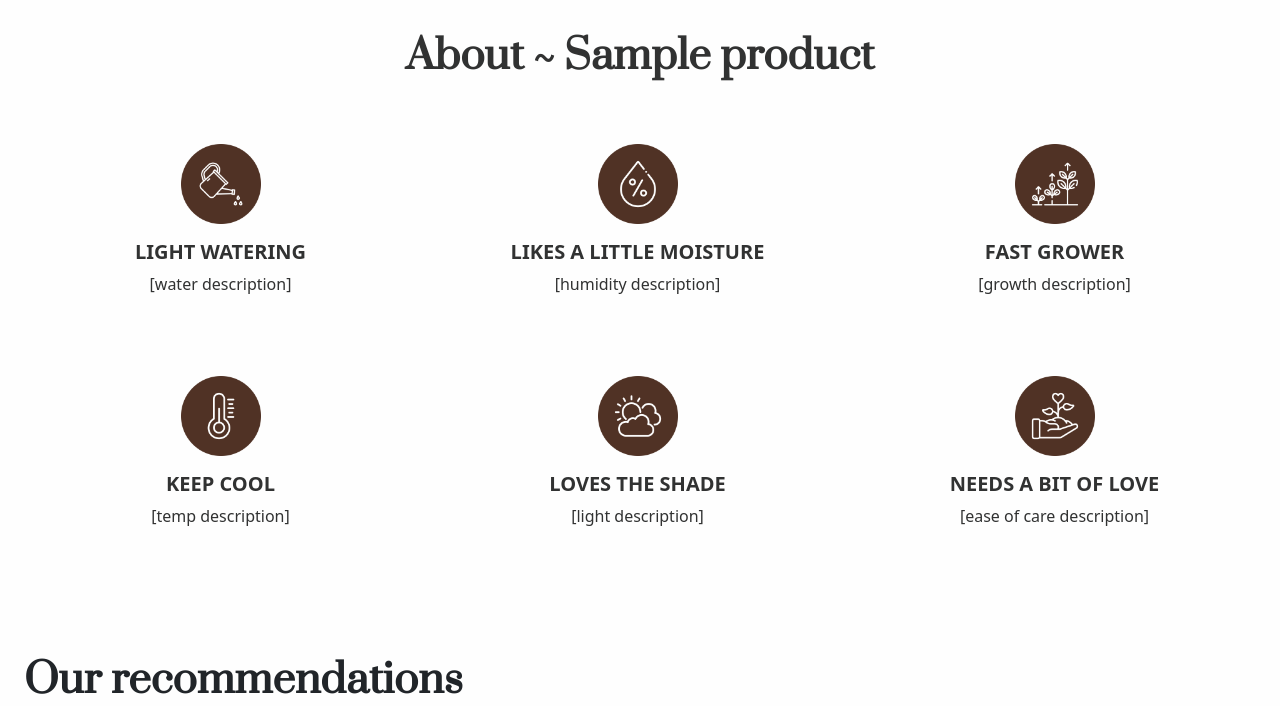
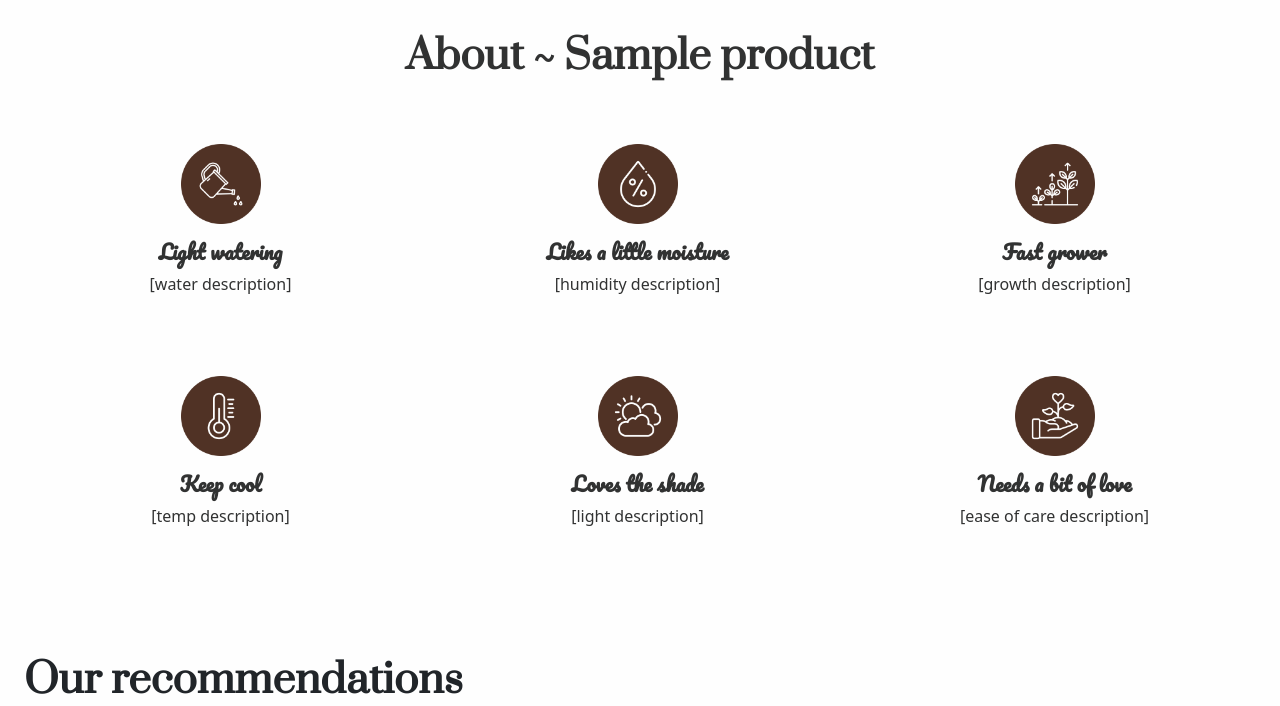
Before and after one commit to lmw95/MS4-greensleeves, a Django app: page /shop/1 in a window 1280 px wide. Shown: the part 816-1522 px from the top of the page. Run offline with Django 3.2, Linux system fonts and the light colour scheme; tables that the repository leaves empty hold one stand-in row (values such as "Sample post"); grey boxes marked "Sample" are stand-in pictures; parts of the project's set-up code (start-up, migrations or seed data) failed here and were passed over; some libraries are stand-ins or nearby versions.

Commit message:
Edit font for grid titles

```diff
--- a/shop/templates/shop/item-page.html
+++ b/shop/templates/shop/item-page.html
@@ -96,7 +96,7 @@
                     <div class="d-flex justify-content-center flex-column align-items-center">
                         <img src="/media/watering-can.png" width="80" height="80" alt="Person caring for plants">
                         <div class="why-text">
-                            <h2 class="text-center fs-5 mt-3 fw-bold text-uppercase">{{ product.water_need }}</h2>
+                            <h2 class="text-center fs-5 mt-3 fw-bold">{{ product.water_need|capfirst }}</h2>
                             <p class="text-center mb-5">
                                 [water description]
                             </p>
@@ -107,7 +107,7 @@
                     <div class="d-flex justify-content-center flex-column align-items-center">
                         <img src="/media/humidity.png" width="80" height="80" alt="Person caring for plants">
                         <div class="why-text">
-                            <h2 class="text-center fs-5 mt-3 fw-bold text-uppercase">{{ product.humidity_need }}</h2>
+                            <h2 class="text-center fs-5 mt-3 fw-bold">{{ product.humidity_need|capfirst }}</h2>
                             <p class="text-center mb-5">
                                 [humidity description]
                             </p>
@@ -118,7 +118,7 @@
                     <div class="d-flex justify-content-center flex-column align-items-center">
                         <img src="/media/growth.png" width="80" height="80" alt="Person caring for plants">
                         <div class="why-text">
-                            <h2 class="text-center fs-5 mt-3 fw-bold text-uppercase">{{ product.growth_need }}</h2>
+                            <h2 class="text-center fs-5 mt-3 fw-bold">{{ product.growth_need|capfirst }}</h2>
                             <p class="text-center mb-5">
                                 [growth description]
                             </p>
@@ -129,7 +129,7 @@
                     <div class="d-flex justify-content-center flex-column align-items-center">
                         <img src="/media/thermometer.png" width="80" height="80" alt="Person caring for plants">
                         <div class="why-text">
-                            <h2 class="text-center fs-5 mt-3 fw-bold text-uppercase">{{ product.temp_need }}</h2>
+                            <h2 class="text-center fs-5 mt-3 fw-bold">{{ product.temp_need|capfirst }}</h2>
                             <p class="text-center mb-5">
                                 [temp description]
                             </p>
@@ -140,7 +140,7 @@
                     <div class="d-flex justify-content-center flex-column align-items-center">
                         <img src="/media/cloudy-day.png" width="80" height="80" alt="Person caring for plants">
                         <div class="why-text">
-                            <h2 class="text-center fs-5 mt-3 fw-bold text-uppercase">{{ product.light_need }}</h2>
+                            <h2 class="text-center fs-5 mt-3 fw-bold">{{ product.light_need|capfirst }}</h2>
                             <p class="text-center mb-5">
                                 [light description]
                             </p>
@@ -151,7 +151,7 @@
                     <div class="d-flex justify-content-center flex-column align-items-center">
                         <img src="/media/hand-brown.png" width="80" height="80" alt="Person caring for plants">
                         <div class="why-text">
-                            <h2 class="text-center fs-5 mt-3 fw-bold text-uppercase">{{ product.ease_of_care }}</h2>
+                            <h2 class="text-center fs-5 mt-3 fw-bold">{{ product.ease_of_care|capfirst }}</h2>
                             <p class="text-center mb-5">
                                 [ease of care description]
                             </p>
--- a/static/css/_base.css
+++ b/static/css/_base.css
@@ -194,7 +194,7 @@ body {
 
 .discount-banner {
     background-color: var(--beige);
-    font-family: var(--header);
+    font-family: var(--brand);
     color: var(--white);
 }
 
--- a/static/css/_home.css
+++ b/static/css/_home.css
@@ -76,6 +76,10 @@ hr {
 
 .why-text {
     width: 80%;
+}
+
+.why-text h2 {
+    font-family: var(--brand);
 }
 
 .about-us-link {
@@ -184,6 +188,10 @@ hr {
     padding: 1em;
 }
 
+.card {
+    border: 0;
+}
+
 .index-card {
     height: 500px;
 }
--- a/static/css/_shop.css
+++ b/static/css/_shop.css
@@ -48,7 +48,8 @@
     margin-right: 5px;
 }
 
-.card-body h6 {
+.card-body h6,
+.card-title {
     font-family: var(--header);
 }
 
--- a/templates/allauth/includes/discount.html
+++ b/templates/allauth/includes/discount.html
@@ -1,6 +1,6 @@
 <div class="container-fluid p-3 discount-banner d-flex justify-content-center align-items-center">
     <div>
-        <h1 class="fs-5 text-center">Free delivery on orders over £{{ free_delivery_threshold }}!</h1>
+        <h1 class="fs-3 text-center">Free delivery on orders over £{{ free_delivery_threshold }}!</h1>
     </div>
     <div>
         <img src="media/delivery-truck.png" height="50" width="50" class="my-auto">
```
Also changed, not shown: home/templates/home/index.html (+8 -8 lines).
